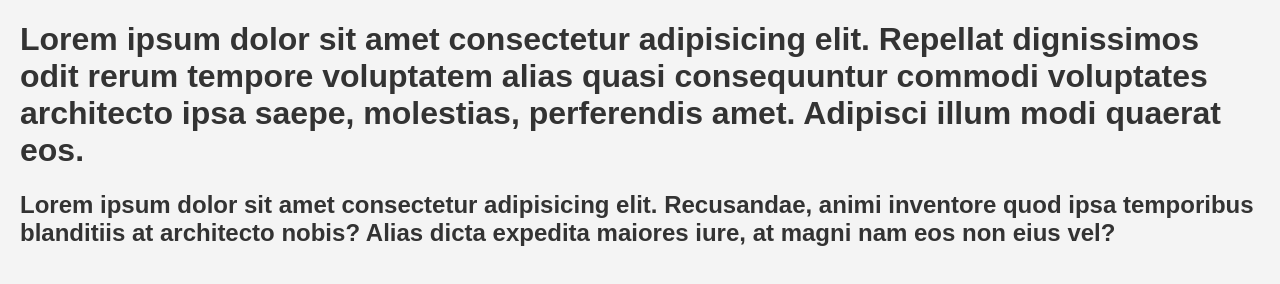
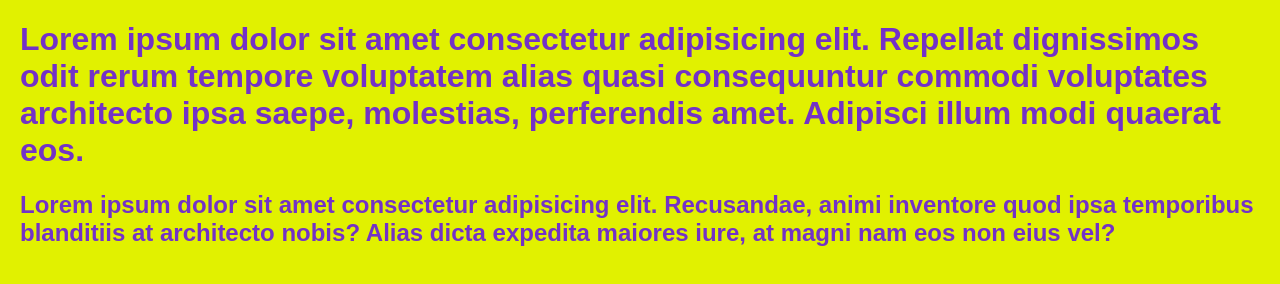
Before and after one commit to yasmimlopesribeiro-hash/aulaprog, a plain HTML site: page index.html in a window 1280 px wide. Drawn offline with Linux system fonts and the light colour scheme.

Commit message:
alteração de cor

```diff
--- a/index.html
+++ b/index.html
@@ -8,8 +8,8 @@
       body{
       font-family: Arial, sans-serif;
       margin: 20px;
-      background-color:#f4f4f4 ;
-     color:#333;
+      background-color:#e1f100 ;
+     color:#7332c7;
       }
     </style>
 </head>
```
